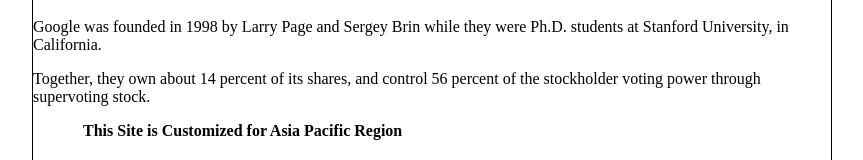
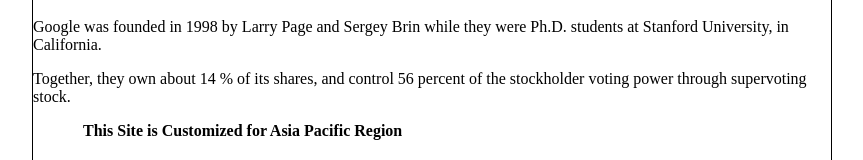
Before and after one commit to alauddinkol2007/tutorials, a plain HTML site: page html/assignment.html in a window 1280 px wide. Shown: the part 308-468 px from the top of the page, without its empty margins (208-1071 px from the left). Drawn offline with Linux system fonts and the light colour scheme; files that its build step writes are made by us from their sources; files whose address does not match are found by name.

Commit message:
Modified assignment.html

```diff
--- a/html/assignment.html
+++ b/html/assignment.html
@@ -29,7 +29,7 @@
 					</div>
 					<div id="body">
 							<p>Google was founded in 1998 by Larry Page and Sergey Brin while they were Ph.D. students at Stanford University, in California.</p>
-							<p>Together, they own about 14 percent of its shares, and control 56 percent of the stockholder voting power through supervoting stock.</p>
+							<p>Together, they own about 14 % of its shares, and control 56 percent of the stockholder voting power through supervoting stock.</p>
 					</div>
 
 					<div id="message">
```
